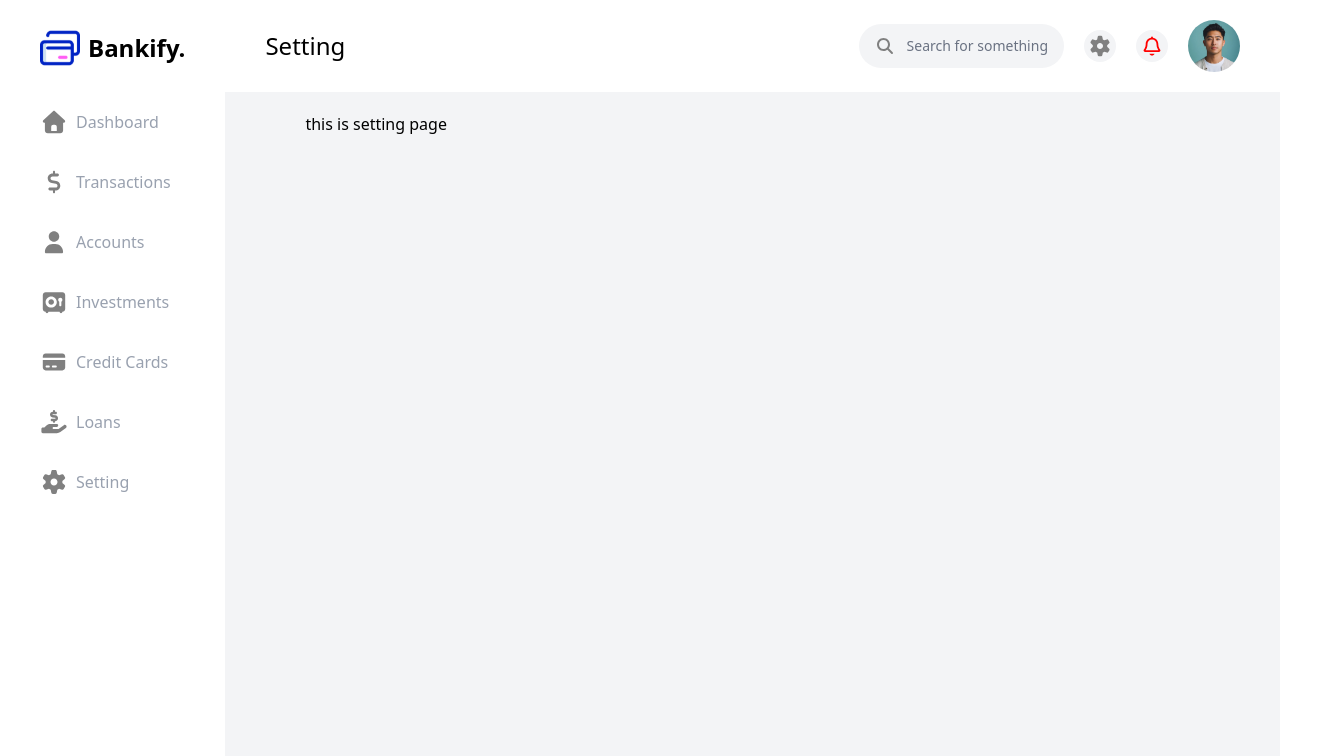
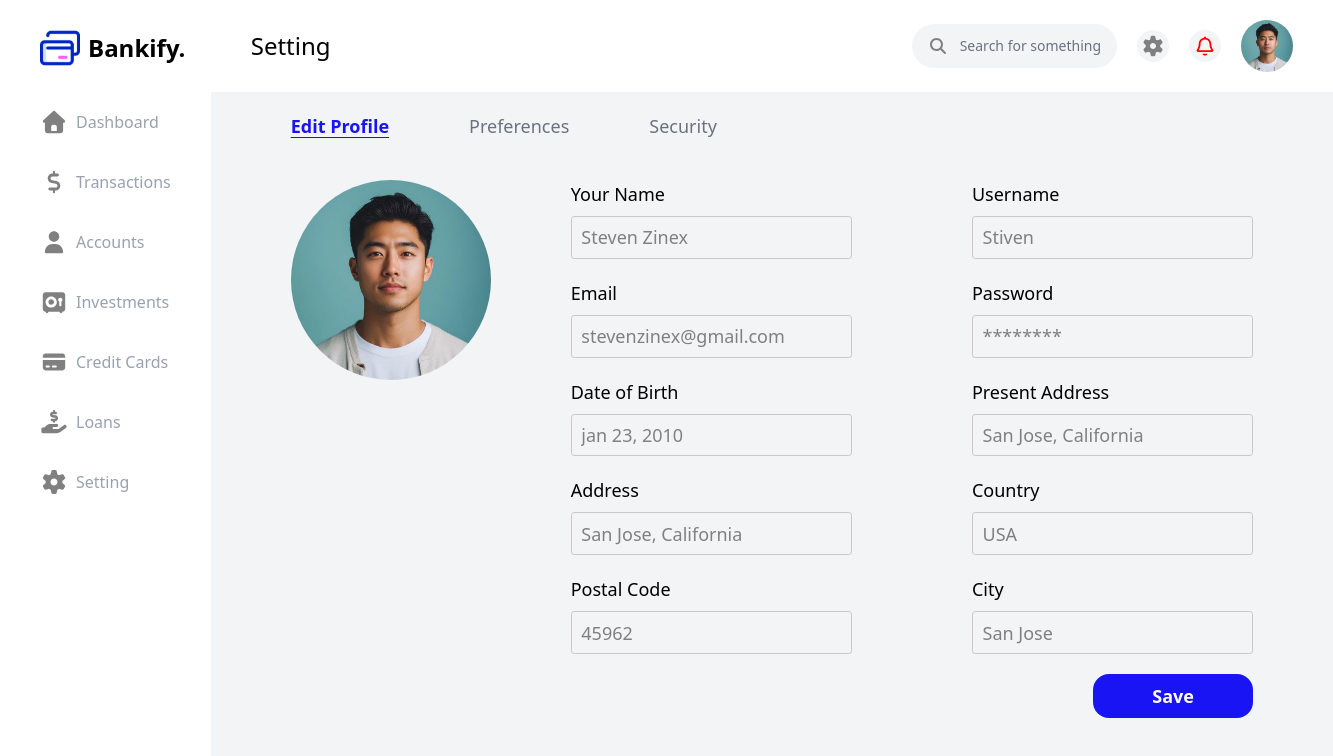
Before and after one commit to Kingestif/Bankify, a Next.js app: page /dashboard/setting in a window 1280 px wide. Shown: the top 756 px of the page, 1333 px wide, since content can reach past the window. Built offline with nearby package versions, Linux system fonts and the light colour scheme.

Commit message:
feat: add setting page

```diff
--- a/app/dashboard/setting/page.tsx
+++ b/app/dashboard/setting/page.tsx
@@ -1,5 +1,77 @@
 export default function page() {
   return (
-    <div>this is setting page</div>
+    <div className="flex flex-col gap-10">
+      <div className="flex gap-20 text-lg text-gray-500">
+        <div className="text-primary underline underline-offset-4 font-semibold">Edit Profile</div>
+        <div>Preferences</div>
+        <div>Security</div>
+      </div>
+
+      <div className="flex gap-20 text-lg">
+        <div className="w-50 h-50 bg-blue-500 rounded-full object-cover overflow-hidden"><img src="/pfp1.jpeg" alt="" /></div>
+
+        <form className="SettingForm flex flex-col items-end gap-5 dark:text-white" action="">
+          <div className="flex gap-30">
+            <div className="flex flex-col gap-5 ">
+              <label>
+                <div>Your Name</div>
+                <input className="" placeholder="Steven Zinex" type="Steven Zinex" />
+              </label>
+
+              <label>
+                <div>Email</div>
+                <input className="" placeholder="stevenzinex@gmail.com" type="Steven Zinex" />
+              </label>
+
+              <label>
+                <div>Date of Birth</div>
+                <input className="" placeholder="jan 23, 2010" type="Steven Zinex" />
+              </label>
+
+              <label>
+                <div>Address</div>
+                <input className="" placeholder="San Jose, California" type="Steven Zinex" />
+              </label>
+
+              <label>
+                <div>Postal Code</div>
+                <input className="" placeholder="45962" type="Steven Zinex" />
+              </label>
+            </div>
+
+            <div className="flex flex-col gap-5 ">
+              <label>
+                <div>Username</div>
+                <input className="" placeholder="Stiven" type="Steven Zinex" />
+              </label>
+
+              <label>
+                <div>Password</div>
+                <input className="" placeholder="********" type="Steven Zinex" />
+              </label>
+
+              <label>
+                <div>Present Address</div>
+                <input className="" placeholder="San Jose, California" type="Steven Zinex" />
+              </label>
+
+              <label>
+                <div>Country</div>
+                <input className="" placeholder="USA" type="Steven Zinex" />
+              </label>
+
+              <label>
+                <div>City</div>
+                <input className="" placeholder="San Jose" type="Steven Zinex" />
+              </label>
+
+            </div>
+          </div>
+
+          <button className="bg-primary w-40  py-2 px-5 text-white font-semibold rounded-2xl focus:outline-2 focus:outline-blue-400" type="button">Save</button>
+
+        </form>
+      </div>
+    </div>
   )
 }
--- a/app/globals.css
+++ b/app/globals.css
@@ -39,3 +39,22 @@
 .LoanBody td {
     padding:1.5rem;
 }
+
+.SettingForm label input{
+    border:1px solid gray;
+    border-radius: 0.2rem;
+    padding-top: 0.4rem;
+    padding: 0.4rem 0.6rem;
+    border-color: rgb(204, 198, 198);
+    outline:none;
+}
+
+.SettingForm label{
+    display: flex;
+    flex-direction: column;
+    gap:0.5rem;
+}
+
+.SettingForm label input::placeholder{
+    color:gray;
+}
```
